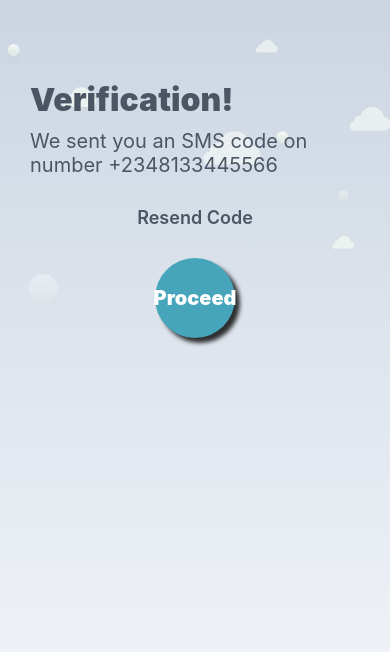
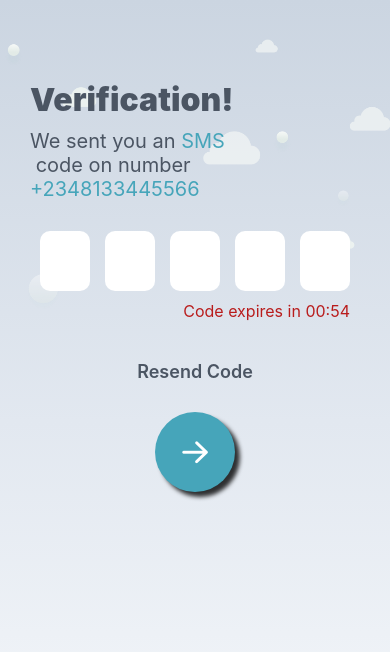
Before and after one commit to FUSION-FUSION/Mobile-Assessment-React-Native, a React Native app: screen /signup-verification in a window 390 px wide. Shown: the top 652 px of the page. Built offline with nearby package versions, Linux system fonts and the light colour scheme.

Commit message:
Create Sign up verification screen

```diff
--- a/navigation/MainNavigation.js
+++ b/navigation/MainNavigation.js
@@ -6,6 +6,7 @@ import Home from '../screens/Home';
 import SignUp from '../screens/SignUp';
 import LogIn from '../screens/LogIn';
 import SignUpVerification from '../screens/SignUpVerification';
+import AccountCreated from '../screens/AccountCreated';
 
 // Stack Navigator init
 const Stack = createNativeStackNavigator();
@@ -48,6 +49,9 @@ export default function MainNavigation() {
               name="signup-verification"
               component={SignUpVerification}
             />
+            <Stack.Screen name="account-created">
+              {(props) => <AccountCreated loginUser={login} {...props} />}
+            </Stack.Screen>
             <Stack.Screen name="login">
               {(props) => <LogIn loginUser={login} {...props} />}
             </Stack.Screen>
--- a/package.json
+++ b/package.json
@@ -22,7 +22,9 @@
     "react-native-safe-area-context": "4.2.4",
     "react-native-screens": "~3.11.1",
     "react-native-web": "0.17.7",
-    "expo-linear-gradient": "~11.3.0"
+    "expo-linear-gradient": "~11.3.0",
+    "@expo/vector-icons": "^13.0.0",
+    "expo-font": "~10.1.0"
   },
   "devDependencies": {
     "@babel/core": "^7.12.9"
--- /dev/null
+++ b/screens/AccountCreated.js
@@ -0,0 +1,19 @@
+import React from 'react';
+import { Text, View, StyleSheet } from 'react-native';
+
+export default function AccountCreated({ navigation, loginUser }) {
+  return (
+    <View style={styles.container}>
+      <Text>Congratulations! Your account has been created</Text>
+    </View>
+  );
+}
+
+const styles = StyleSheet.create({
+  container: {
+    flex: 1,
+    backgroundColor: '#fff',
+    alignItems: 'center',
+    justifyContent: 'center',
+  },
+});
--- a/screens/SignUp.js
+++ b/screens/SignUp.js
@@ -1,6 +1,7 @@
 import React, { useState } from 'react';
 import {
   View,
+  ScrollView,
   ImageBackground,
   Text,
   TextInput,
@@ -34,6 +35,10 @@ export default function SignUp({ navigation }) {
     <KeyboardAvoidingView
       behavior={Platform.OS === 'ios' ? 'padding' : 'height'}
       style={styles.container}
+    >
+      <ScrollView
+        contentContainerStyle={styles.scrollContainer}
+        style={styles.scrollContainer}
       >
         <TouchableWithoutFeedback onPress={Keyboard.dismiss}>
           <LinearGradient
@@ -118,7 +123,9 @@ export default function SignUp({ navigation }) {
                 underlayColor="#e2e8f0"
                 style={{ ...styles.button, ...styles.backButton }}
               >
-              <Text style={{ ...styles.buttonText, ...styles.backButtonText }}>
+                <Text
+                  style={{ ...styles.buttonText, ...styles.backButtonText }}
+                >
                   Back
                 </Text>
               </TouchableHighlight>
@@ -128,19 +135,25 @@ export default function SignUp({ navigation }) {
                 underlayColor="#3a8c9e"
                 style={{ ...styles.button, ...styles.nextButton }}
               >
-              <Text style={{ ...styles.buttonText, ...styles.nextButtonText }}>
+                <Text
+                  style={{ ...styles.buttonText, ...styles.nextButtonText }}
+                >
                   Next
                 </Text>
               </TouchableHighlight>
             </View>
           </LinearGradient>
         </TouchableWithoutFeedback>
+      </ScrollView>
     </KeyboardAvoidingView>
   );
 }
 
 const styles = StyleSheet.create({
   container: {
+    flex: 1,
+  },
+  scrollContainer: {
     flex: 1,
   },
   bgImage: {
--- a/screens/SignUpVerification.js
+++ b/screens/SignUpVerification.js
@@ -1,23 +1,77 @@
-import React, { useState } from 'react';
+import React, { useEffect, useState } from 'react';
 import {
   View,
   ImageBackground,
   Text,
   TextInput,
   StyleSheet,
-  TouchableWithoutFeedback,
   TouchableOpacity,
   TouchableHighlight,
+  TouchableWithoutFeedback,
   KeyboardAvoidingView,
   Keyboard,
   Platform,
 } from 'react-native';
 import { LinearGradient } from 'expo-linear-gradient';
+import { AntDesign } from '@expo/vector-icons';
 import bgImage from '../assets/bg-app-cloud.png';
 
-export default function SignUpVerification({ navigation, loginUser }) {
+export default function SignUpVerification({ navigation }) {
+  // verification code
+  const [code, setCode] = useState({ 1: '', 2: '', 3: '', 4: '', 5: '' });
+  const insertDigit = (digit, position) => {
+    setCode((code) => ({ ...code, [position]: digit }));
+  };
+
+  const verify = () => {
+    // verify code
+    // ...
+    navigation.navigate('account-created');
+  };
+
+  // countdown code expiration (59 secs)
+  const [expired, setExpired] = useState(false);
+  const [timerId, setTimerId] = useState(null);
+  const [timeLeft, setTimeLeft] = useState(59);
+
+  // start timer on mount
+  useEffect(() => {
+    const interval = setInterval(tick, 1000);
+    setTimerId(interval);
+    return () => clearInterval(timerId);
+  }, []);
+
+  // Tick
+  const tick = () => {
+    setTimeLeft((currentTime) => {
+      if (currentTime > 0) {
+        return currentTime - 1;
+      } else {
+        setExpired(true);
+        clearInterval(timerId);
+        return 0;
+      }
+    });
+  };
+
+  // resend code (count down again)
+  const resend = () => {
+    if (timeLeft > 0) {
+      setTimeLeft(59);
+    } else {
+      clearInterval(timerId);
+      setTimeLeft(59);
+      const newInterval = setInterval(tick, 1000);
+      setTimerId(newInterval);
+    }
+  };
+
   return (
-    <View style={styles.container}>
+    <KeyboardAvoidingView
+      behavior={Platform.OS === 'ios' ? 'padding' : 'height'}
+      style={styles.container}
+    >
+      <TouchableWithoutFeedback onPress={Keyboard.dismiss}>
         <LinearGradient
           colors={['#cbd5e1', '#e2e8f0', '#f8fafc']}
           style={styles.container}
@@ -29,29 +83,76 @@ export default function SignUpVerification({ navigation, loginUser }) {
           />
           <View style={styles.content}>
             <Text style={styles.heading}>Verification!</Text>
-          <Text style={styles.description}>
-            We sent you an SMS code on number +2348133445566
+            <View style={styles.descriptionContainer}>
+              <Text style={styles.description}>We sent you an </Text>
+              <Text style={styles.highlightedDescription}>SMS</Text>
+              <Text style={styles.description}> code on number </Text>
+              <Text style={styles.highlightedDescription}>+2348133445566</Text>
+            </View>
+            {/* Input Field */}
+            <View style={styles.inputField}>
+              <TextInput
+                keyboardType="numeric"
+                value={code[1]}
+                onChangeText={(digit) => insertDigit(digit, 1)}
+                style={styles.inputBox}
+              />
+              <TextInput
+                keyboardType="numeric"
+                value={code[2]}
+                onChangeText={(digit) => insertDigit(digit, 2)}
+                style={styles.inputBox}
+              />
+              <TextInput
+                keyboardType="numeric"
+                value={code[3]}
+                onChangeText={(digit) => insertDigit(digit, 3)}
+                style={styles.inputBox}
+              />
+              <TextInput
+                keyboardType="numeric"
+                value={code[4]}
+                onChangeText={(digit) => insertDigit(digit, 4)}
+                style={styles.inputBox}
+              />
+              <TextInput
+                keyboardType="numeric"
+                value={code[5]}
+                onChangeText={(digit) => insertDigit(digit, 5)}
+                style={styles.inputBox}
+              />
+            </View>
+            {/* Code Expiration Timer */}
+            <View style={styles.timerBox}>
+              <Text style={styles.timer}>
+                {expired
+                  ? 'Code expired'
+                  : 'Code expires in ' + '00:' + `0${timeLeft}`.slice(-2)}
               </Text>
+            </View>
             <View>
               <TouchableOpacity
-              onPress={() => alert('resend code')}
-              activeOpacity={0.8}
+                onPress={resend}
+                activeOpacity={0.6}
                 style={styles.resendBtn}
               >
                 <Text style={styles.resendBtnText}>Resend Code</Text>
               </TouchableOpacity>
               <TouchableHighlight
-              onPress={() => alert('Proceed')}
+                onPress={verify}
                 activeOpacity={1}
                 underlayColor="#3a8c9e"
                 style={styles.proceedBtn}
               >
-              <Text style={styles.proceedBtnText}>Proceed</Text>
+                <Text style={styles.proceedBtnText}>
+                  <AntDesign name="arrowright" size={34} color="white" />
+                </Text>
               </TouchableHighlight>
             </View>
           </View>
         </LinearGradient>
-    </View>
+      </TouchableWithoutFeedback>
+    </KeyboardAvoidingView>
   );
 }
 
@@ -72,14 +173,46 @@ const styles = StyleSheet.create({
     fontSize: 32,
     fontWeight: '900',
     color: '#4b5563',
-    paddingRight: 20,
     paddingTop: 50,
+  },
+  descriptionContainer: {
+    flexDirection: 'row',
+    flexWrap: 'wrap',
+    marginTop: 10,
   },
   description: {
     fontSize: 20,
     color: '#4b5563',
-    paddingRight: 20,
-    marginTop: 10,
+  },
+  highlightedDescription: {
+    fontSize: 20,
+    color: '#46a5ba',
+  },
+  inputField: {
+    flexDirection: 'row',
+    flexWrap: 'nowrap',
+    justifyContent: 'space-between',
+    padding: 10,
+    marginTop: 20,
+  },
+  inputBox: {
+    width: 50,
+    height: 60,
+    backgroundColor: '#fff',
+    borderRadius: 10,
+    paddingHorizontal: 15,
+    fontSize: 30,
+    fontWeight: '600',
+    color: '#4b5563',
+  },
+  timerBox: {
+    alignSelf: 'flex-end',
+    padding: 10,
+    paddingTop: 0,
+  },
+  timer: {
+    fontSize: 16,
+    color: '#b91c1c',
   },
   resendBtn: {
     marginTop: 30,
```
Also changed, not shown: 1 other file (tests, documents, lock files or other folders). Lines whose indentation alone changed are shown as unchanged.
